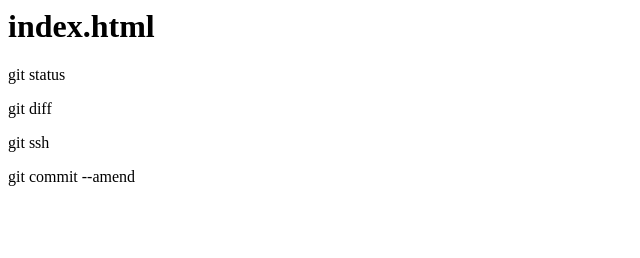
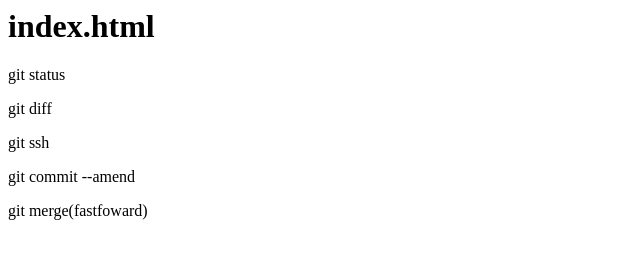
Before and after one commit to airmokugyo/git_tutorial, a plain HTML site: page index.html in a window 1280 px wide. Shown: the whole page, without its empty margins (0-640 px from the left). Drawn offline with Linux system fonts and the light colour scheme.

Commit message:
Update index.html

```diff
--- a/index.html
+++ b/index.html
@@ -3,3 +3,4 @@
 <p>git diff</p>
 <p>git ssh</p>
 <p>git commit --amend</p>
+<p>git merge(fastfoward)</p>
```
